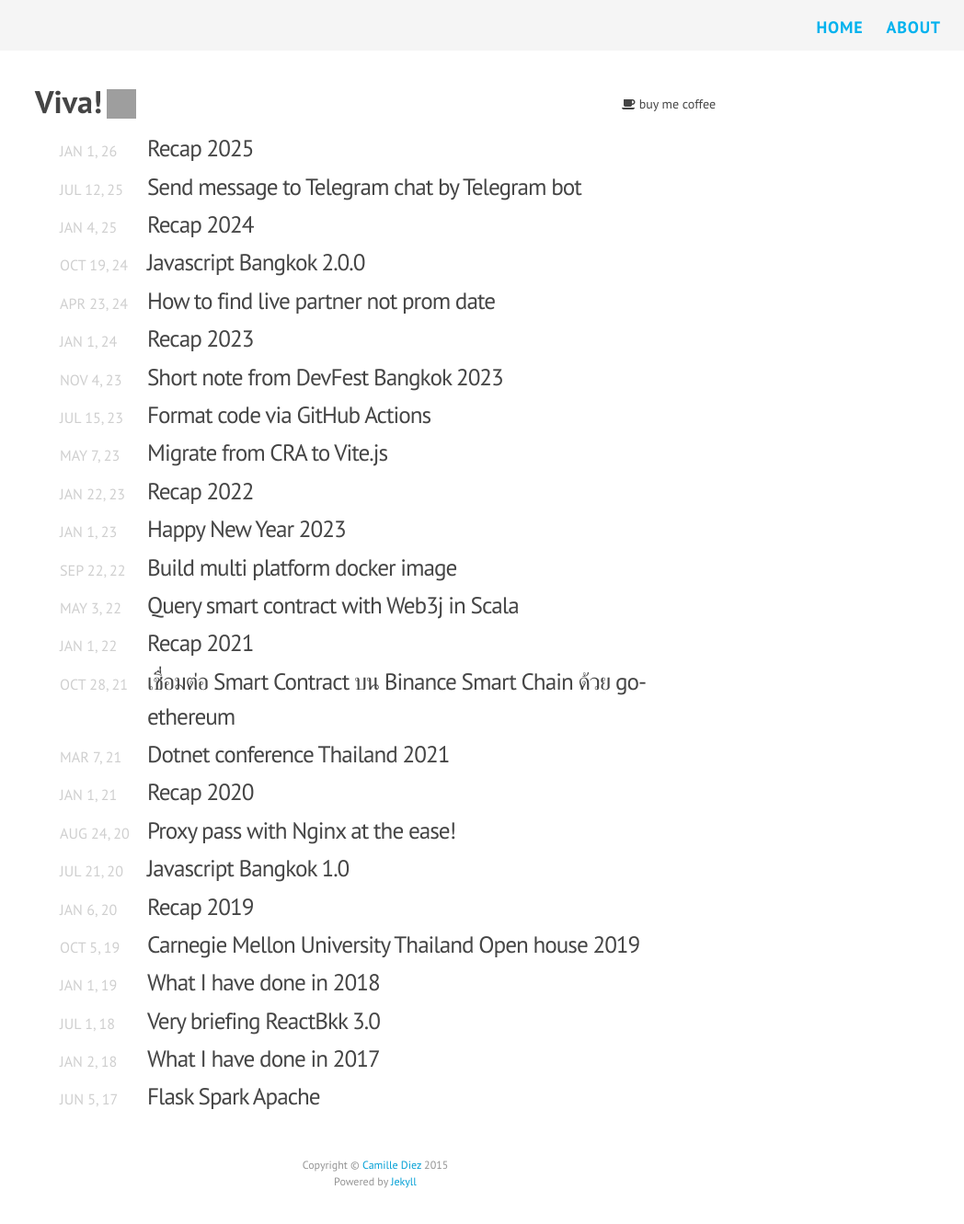
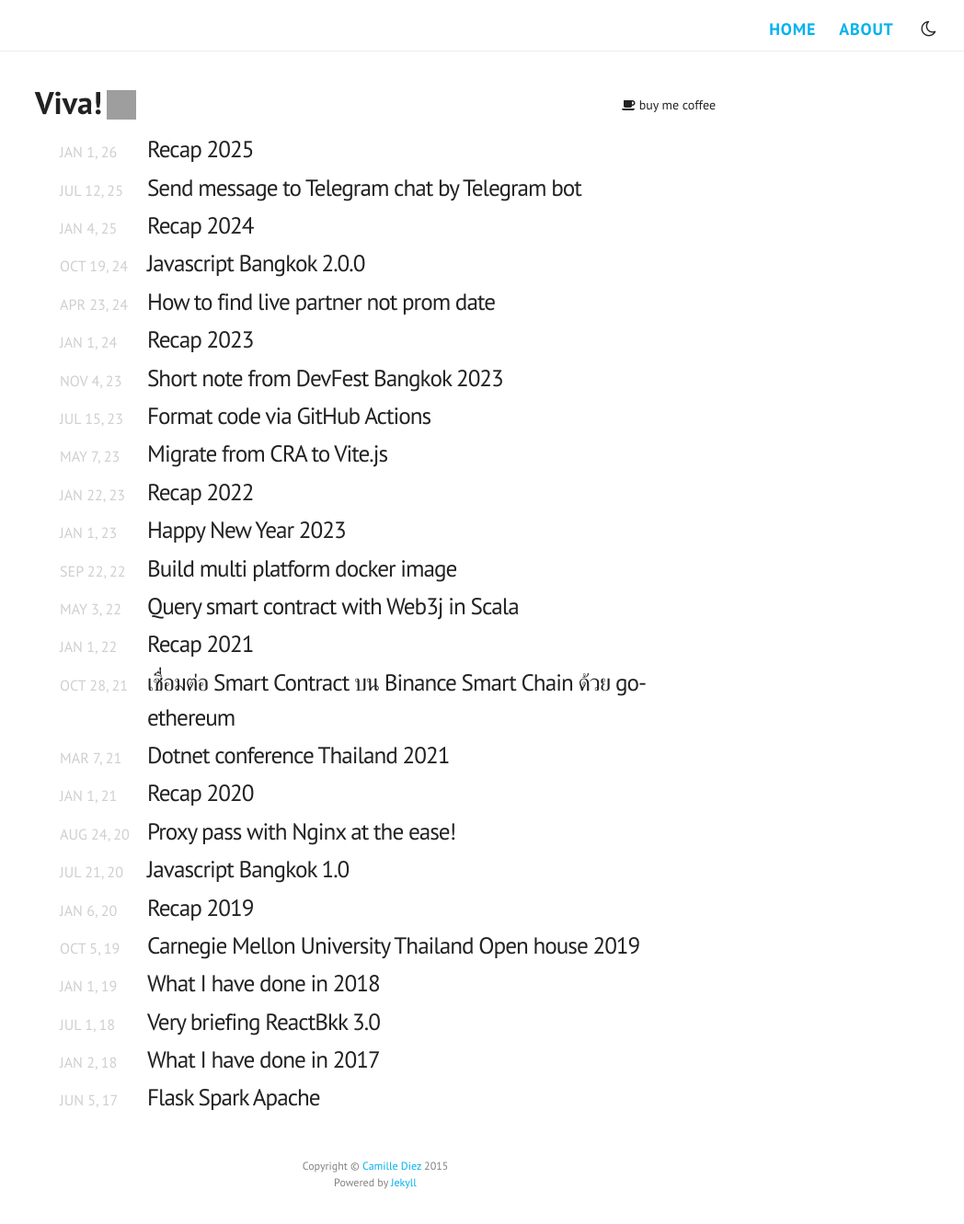
Before and after one commit to oat9002/oat9002.github.io, a Jekyll site: the page built from index.html, in a window 1280 px wide. Shown: the whole page at 92% size, without its empty margins (232-1280 px from the left). Built offline with Jekyll 4.4.1, drawn with Linux system fonts in a browser that asks for light colours; nearby versions of some CDN libraries; some web fonts are replaced; grey boxes are pictures that could not be loaded.

Commit message:
feat: Implement dark/light theme toggle with CSS variables and local storage persistence.

```diff
--- a/_includes/head.html
+++ b/_includes/head.html
@@ -28,4 +28,14 @@
         rel="stylesheet"
     />
     <link href="https://fonts.googleapis.com/css2?family=Google+Sans+Code:ital,wght@0,300..800;1,300..800&family=Google+Sans:ital,opsz,wght@0,17..18,400..700;1,17..18,400..700&display=swap" rel="stylesheet">
+    <script>
+        (function() {
+            var savedTheme = localStorage.getItem('theme');
+            if (savedTheme) {
+                document.documentElement.setAttribute('data-theme', savedTheme);
+            } else if (window.matchMedia && window.matchMedia('(prefers-color-scheme: dark)').matches) {
+                document.documentElement.setAttribute('data-theme', 'dark');
+            }
+        })();
+    </script>
 </head>
--- a/_includes/header.html
+++ b/_includes/header.html
@@ -11,6 +11,40 @@
                 >{{ page.title }}</a
             >
             {% endif %} {% endfor %}
+            <button id="theme-toggle" class="theme-toggle" aria-label="Toggle Theme">
+                <i class="fa fa-moon-o"></i>
+            </button>
         </div>
     </nav>
 </div>
+
+<script>
+    document.addEventListener('DOMContentLoaded', function() {
+        var toggleBtn = document.getElementById('theme-toggle');
+        var icon = toggleBtn.querySelector('i');
+        var currentTheme = document.documentElement.getAttribute('data-theme');
+
+        function updateIcon(theme) {
+            if (theme === 'dark') {
+                icon.classList.remove('fa-moon-o');
+                icon.classList.add('fa-sun-o');
+            } else {
+                icon.classList.remove('fa-sun-o');
+                icon.classList.add('fa-moon-o');
+            }
+        }
+
+        if (currentTheme) {
+            updateIcon(currentTheme);
+        }
+
+        toggleBtn.addEventListener('click', function() {
+            var theme = document.documentElement.getAttribute('data-theme');
+            var newTheme = theme === 'dark' ? 'light' : 'dark';
+
+            document.documentElement.setAttribute('data-theme', newTheme);
+            localStorage.setItem('theme', newTheme);
+            updateIcon(newTheme);
+        });
+    });
+</script>
--- a/_sass/_base.scss
+++ b/_sass/_base.scss
@@ -28,7 +28,7 @@
   line-height: $base-line-height;
   font-weight: 400;
   color: $text-color;
-  background-color: $background-color !important;
+  background-color: var(--bg-color);
   -webkit-text-size-adjust: 100%;
 }
 
@@ -114,11 +114,11 @@
 /* Links
  * ============================================== */
 a {
-  color: color.adjust($brand-color, $lightness: -5%);
+  color: var(--brand-color);
   text-decoration: none;
 
   &:hover {
-    color: $brand-color;
+    filter: brightness(0.9);
     text-decoration: none;
   }
 }
@@ -143,13 +143,13 @@
 pre,
 code {
   font-size: 13px;
-  border: 1px solid $grey-color-light;
+  border: 1px solid var(--border-color);
   font-family: "Google Sans Code", Menlo, Monaco, "Andale Mono", serif;
 }
 
 code {
   padding: 1px 3px;
-  background-color: #fff;
+  background-color: var(--code-bg);
   border-radius: 5px;
 }
 
@@ -157,10 +157,10 @@
   border-radius: 3px;
   padding: 8px 12px;
   overflow-x: scroll;
-  background-color: #f5f5f5;
+  background-color: var(--code-bg);
 
   > code {
-    background-color: #f5f5f5;
+    background-color: transparent;
     border: 0;
     padding-right: 0;
     padding-left: 0;
@@ -208,14 +208,14 @@
 }
 
 :not(.highlight) > table tr {
-  background-color: #fff;
-  border-top: 1px solid #ccc;
+  background-color: var(--bg-color);
+  border-top: 1px solid var(--border-color);
 }
 
 :not(.highlight) > table tr th,
 :not(.highlight) > table tr td {
   padding: 6px 13px;
-  border: 1px solid #ddd;
+  border: 1px solid var(--border-color);
 }
 
 :not(.highlight) > table tr th {
@@ -223,5 +223,5 @@
 }
 
 :not(.highlight) > table tr:nth-child(2n) {
-  background-color: #f8f8f8;
+  background-color: var(--code-bg);
 }
--- a/_sass/_layout.scss
+++ b/_sass/_layout.scss
@@ -2,9 +2,10 @@
  * ============================================== */
 .site-header {
     height: 55px;
-    background-color: #f5f5f5;
+    background-color: var(--bg-color);
     position: relative;
     width: 100%;
+    border-bottom: 1px solid var(--border-color);
 }
 
 .site-header a {
@@ -58,6 +59,11 @@
             display: block;
             padding: 5px 10px;
         }
+
+        .theme-toggle {
+            display: inline-block;
+            margin: 5px 10px;
+        }
     }
 
     .page-link {
@@ -74,6 +80,21 @@
             opacity: 0.8;
         }
     }
+
+    .theme-toggle {
+        background: transparent;
+        border: none;
+        color: var(--text-color);
+        font-size: 1.2rem;
+        cursor: pointer;
+        padding: 5px;
+        margin-left: 20px;
+        transition: color 0.2s ease;
+
+        &:hover {
+            color: var(--brand-color);
+        }
+    }
 }
 
 /* Site Footer
@@ -83,7 +104,7 @@
     margin: auto;
     font-size: 12px;
     font-family: $base-font-family;
-    color: #959595;
+    color: var(--grey-color);
 }
 
 .footer.center {
@@ -129,7 +150,7 @@
 .buy-me-coffee {
     font-size: 14px;
     padding-top: 18px;
-    color: #454545;
+    color: var(--text-color);
 }
 
 /* Archive
@@ -152,7 +173,7 @@
     font-weight: 400;
     font-size: 1.5em;
     letter-spacing: -1px;
-    color: #454545;
+    color: var(--text-color);
     display: block;
     width: 100%;
 
@@ -163,7 +184,7 @@
 
 .post-meta {
     font-size: $small-font-size;
-    color: $grey-color-light;
+    color: var(--grey-color-light);
     text-transform: uppercase;
     display: inline-block;
     min-width: 90px;
--- a/css/main.scss
+++ b/css/main.scss
@@ -3,6 +3,28 @@
 
 @charset "utf-8";
 @use "sass:color";
+
+:root {
+  --bg-color: #ffffff;
+  --text-color: #222222;
+  --brand-color: #00b2ee;
+  --grey-color: #828282;
+  --grey-color-light: #cfcfcf;
+  --grey-color-dark: #616161;
+  --code-bg: #f5f5f5;
+  --border-color: #eeeeee;
+}
+
+[data-theme="dark"] {
+  --bg-color: #121212;
+  --text-color: #e0e0e0;
+  --brand-color: #4dc3ff;
+  --grey-color: #9e9e9e;
+  --grey-color-light: #525252;
+  --grey-color-dark: #bdbdbd;
+  --code-bg: #1e1e1e;
+  --border-color: #333333;
+}
 
 // Our variables
 $base-font-family: "Google Sans", "PT Sans", Helvetica, Arial, sans-serif;
@@ -14,13 +36,14 @@
 
 $spacing-unit: 30px;
 
-$text-color: #454545;
-$background-color: #fff;
-$brand-color: #00b2ee;
+$text-color: var(--text-color);
+$background-color: var(--bg-color);
+$brand-color: var(--brand-color);
 
-$grey-color: #828282;
-$grey-color-light: color.adjust($grey-color, $lightness: 30%);
-$grey-color-dark: color.adjust($grey-color, $lightness: -25%);
+$grey-color: var(--grey-color);
+$grey-color-light: var(--grey-color-light);
+$grey-color-dark: var(--grey-color-dark);
+
 
 // Width of the content area
 $content-width: 800px;
```
